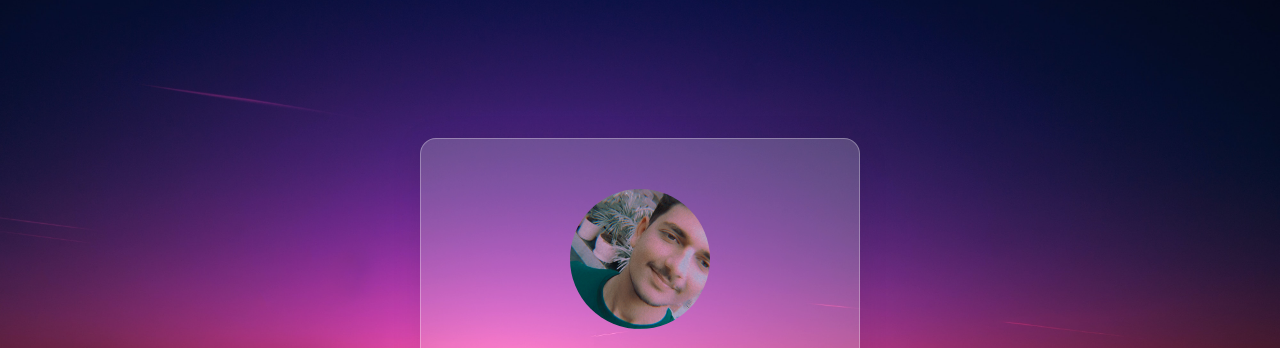
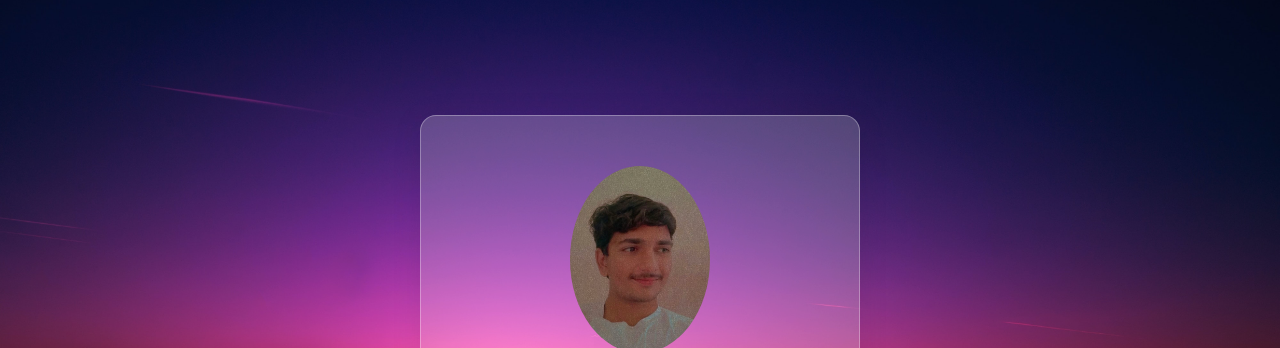
Before and after one commit to meets2/AI, a plain HTML site: page index.html in a window 1280 px wide. Shown: the top 348 px of the page. Drawn offline with Linux system fonts and the light colour scheme.

Commit message:
Update index.html

```diff
--- a/index.html
+++ b/index.html
@@ -10,7 +10,7 @@
 <body>
     <div class="container">
         <div class="card" data-tilt>
-            <img src="images/Meetpink.jpg" alt="">
+            <img src="images/Meet1.jpg" alt="">
             <h2>Meet Solanki</h2>
             <p>I'm Student of Computer Science and Junior Web Developer.</p>
             <div class="links">
```
